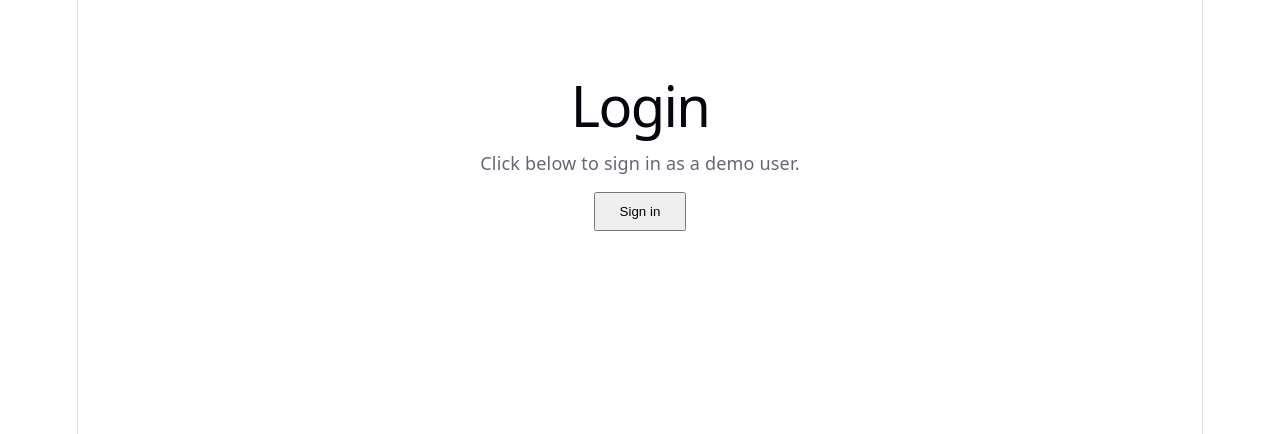
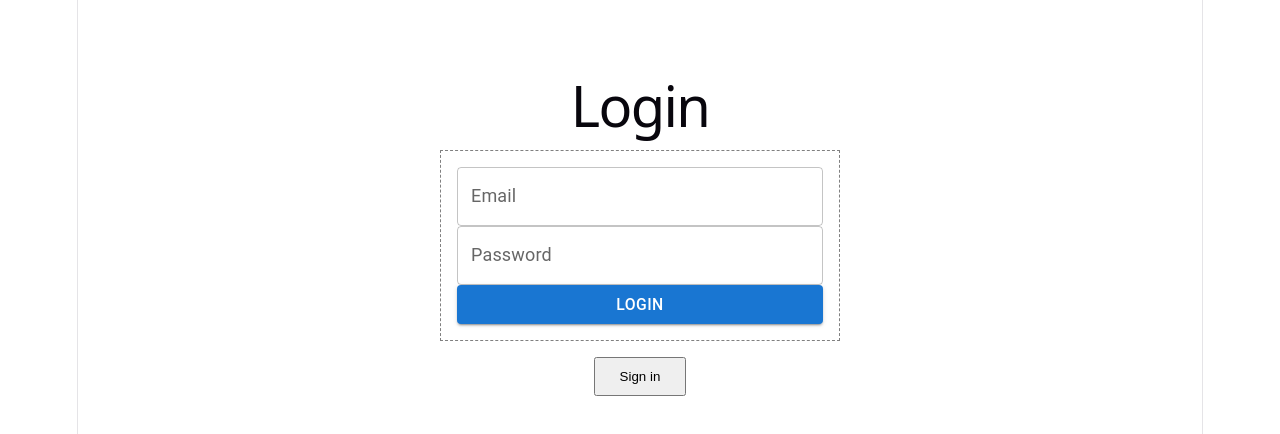
Before and after one commit to brahimelkaceh/frontend_project, a React (Vite) app: page /login in a window 1280 px wide. Shown: the top 434 px of the page. Built offline with nearby package versions, Linux system fonts and the light colour scheme.

Commit message:
formik+yup done

```diff
--- a/package.json
+++ b/package.json
@@ -19,10 +19,12 @@
     "@tanstack/react-query": "^5.95.2",
     "@tanstack/react-query-devtools": "^5.95.2",
     "axios": "^1.13.6",
+    "formik": "^2.4.9",
     "react": "^19.2.4",
     "react-dom": "^19.2.4",
     "react-redux": "^9.2.0",
-    "react-router-dom": "^7.13.2"
+    "react-router-dom": "^7.13.2",
+    "yup": "^1.7.1"
   },
   "devDependencies": {
     "@eslint/js": "^9.39.4",
--- /dev/null
+++ b/src/components/CreateUser/CreateUserPage.jsx
@@ -0,0 +1,112 @@
+import React from 'react'
+import FormField from '../FormField/FormField'
+import * as Yup from 'yup'
+import  Stack from '@mui/material/Stack'
+import { FormControl,MenuItem,Button ,Snackbar,FormHelperText} from '@mui/material'
+import InputLabel from '@mui/material/InputLabel'
+import Select from '@mui/material/Select'
+import { useFormik } from 'formik'
+import { useState } from 'react'
+import { useNavigate } from 'react-router-dom'
+
+
+
+
+const validationSchema = Yup.object({
+  name: Yup.string()
+    .min(2, 'Name must be at least 2 characters')
+    .required('Name is required'),
+  email: Yup.string()
+    .email('Enter a valid email address')
+    .required('Email is required'),
+  username: Yup.string()
+    .min(3, 'Username must be at least 3 characters')
+    .required('Username is required'),
+  phone: Yup.string()
+    .required('Phone is required'),
+  role: Yup.string()
+    .oneOf(['Admin', 'User', 'Viewer'], 'Select a valid role')
+    .required('Role is required'),
+})
+
+
+
+
+
+
+const CreateUserPage = () => {
+    const navigate = useNavigate()
+const [snackbarOpen, setSnackbarOpen] = useState(false)
+const formik = useFormik({
+ initialValues: {
+  name: '',
+  email: '',
+  username: '',
+  phone: '',
+  role: '',
+},
+  validationSchema,
+  onSubmit: (values, { resetForm }) => {
+  console.log('New user data:', values)
+  resetForm()
+  setSnackbarOpen(true)
+},
+})
+
+
+
+
+  return (
+     <Stack spacing={3} component="form" onSubmit={formik.handleSubmit} sx={{ p: 2, border: '1px dashed grey' }}>
+        <FormField name="name" label="Name" formik={formik} />
+        <FormField name="email" label="email" type="email" formik={formik} />
+        <FormField name="username" label="Username" formik={formik}/>
+        <FormField name="phone" label="Phone" formik={formik} type="number" />
+        <FormControl fullWidth error={formik.touched.role && Boolean(formik.errors.role)}>
+      <InputLabel id="role-label">Role</InputLabel>
+       <Select
+       labelId="role-label"
+       id="role"
+       name="role"
+       value={formik.values.role}
+        onChange={formik.handleChange}
+       onBlur={formik.handleBlur}
+       label="Role"
+  >
+    <MenuItem value="Admin">Admin</MenuItem>
+    <MenuItem value="User">User</MenuItem>
+    <MenuItem value="Viewer">Viewer</MenuItem>
+  </Select>
+  {formik.touched.role && formik.errors.role && (
+    <FormHelperText>{formik.errors.role}</FormHelperText>
+  )}
+</FormControl>
+     <Button
+  fullWidth
+  type="submit"
+  variant="contained"
+  disabled={formik.isSubmitting}
+>
+  Create User
+</Button>
+<Button onClick={() => navigate(`/users`)}>Cancel</Button>
+<Snackbar
+  open={snackbarOpen}
+  autoHideDuration={3000}
+  onClose={() => setSnackbarOpen(false)}
+  message="User created successfully!"
+/>
+    </Stack>
+
+  )
+}
+
+export default CreateUserPage
+
+
+
+//The error only shows after the user leaves the field because of formik.touched, which is set when onBlur={formik.handleBlur} is triggered.
+
+//the field input like when moving to next input won t show any error sign so onblur it validate the input after leaving the input
+
+//manually sets an error for a specific field. It is useful when validation depends on external logic like server responses or database checks
--- /dev/null
+++ b/src/components/FormField/FormField.jsx
@@ -0,0 +1,21 @@
+import  TextField  from "@mui/material/TextField"
+const FormField = ({ name, label, formik, type = 'text', multiline = false, rows }) => {
+  return (
+    <TextField
+      fullWidth
+      id={name}
+      name={name}
+      label={label}
+      type={type}
+      multiline={multiline}
+      rows={rows}
+      value={formik.values[name]}
+      onChange={formik.handleChange}
+      onBlur={formik.handleBlur}
+      error={formik.touched[name] && Boolean(formik.errors[name])}
+      helperText={formik.touched[name] && formik.errors[name]}
+    />
+  )
+}
+
+export default FormField
--- a/src/components/Layout/SideBar.jsx
+++ b/src/components/Layout/SideBar.jsx
@@ -14,6 +14,8 @@ const SideBar = () => {
           <Link to="/users">Users</Link>
           <Link to="/themetoogle">ThemeToogle</Link>
           <Link to="/wizard">Step Wizard</Link>
+            <Link to="/loginform">Loging Form</Link>
+             <Link to="/createuser">Create User</Link>
         </aside>
   )
 }
--- /dev/null
+++ b/src/components/LoginForm/LoginForm.jsx
@@ -0,0 +1,65 @@
+import React from 'react'
+import { useFormik } from 'formik'
+import * as Yup from 'yup'
+import TextField  from '@mui/material/TextField'
+import Button  from '@mui/material/Button'
+import { USERS_DATA } from '../../data/usersData'
+import FormField from '../FormField/FormField'
+  import Box from '@mui/material/Box';
+const validationSchema = Yup.object({
+  email: Yup.string()
+    .email('Enter a valid email address')
+    .required('Email is required'),
+  password: Yup.string()
+    .min(8, 'Password must be at least 8 characters')
+    .required('Password is required'),
+})
+
+
+
+
+
+const LoginForm = () => {
+
+const formik = useFormik({
+  initialValues: {
+    email: '',
+    password: '',
+  },
+  validationSchema,
+  onSubmit: (values, { setFieldError }) => {
+    const match = USERS_DATA.find(
+      (u) => u.email === values.email && u.password === values.password
+    )
+    if (match) {
+      console.log('Login successful:', match)
+    } else {
+      setFieldError('email', 'Invalid email or password')
+    }
+  },
+})
+
+
+
+
+
+
+
+  return (
+    <Box component="form" onSubmit={formik.handleSubmit} sx={{ p: 2, border: '1px dashed grey' }}>
+   <FormField name="email" label="Email" formik={formik} />
+<FormField name="password" label="Password" formik={formik} type="password" />
+<Button
+  fullWidth
+  type="submit"
+  variant="contained"
+  disabled={formik.isSubmitting}
+>
+  Login
+</Button>
+    </Box>
+  );
+}
+
+
+export default LoginForm
--- /dev/null
+++ b/src/data/usersData.js
@@ -0,0 +1,29 @@
+export const USERS_DATA = [
+  {
+    id: 1,
+    name: 'Sarah Johnson',
+    username: 'sarah.johnson',
+    email: 'sarah@example.com',
+    password: 'Password123',
+    role: 'Admin',
+    phone: '+1 (555) 000-0001',
+  },
+  {
+    id: 2,
+    name: 'John Smith',
+    username: 'john.smith',
+    email: 'john@example.com',
+    password: 'Password123',
+    role: 'User',
+    phone: '+1 (555) 000-0002',
+  },
+  {
+    id: 3,
+    name: 'Lisa Chen',
+    username: 'lisa.chen',
+    email: 'lisa@example.com',
+    password: 'Password123',
+    role: 'Viewer',
+    phone: '+1 (555) 000-0003',
+  },
+]
--- a/src/pages/LoginPage.jsx
+++ b/src/pages/LoginPage.jsx
@@ -1,6 +1,6 @@
 import { useAuth } from '../hooks/useAuth'
 import { useNavigate } from 'react-router-dom'
-
+import LoginForm from '../components/LoginForm/LoginForm'
 export default function LoginPage() {
   const { login } = useAuth()
   const navigate = useNavigate()
@@ -13,7 +13,7 @@ export default function LoginPage() {
   return (
     <div style={{ padding: '60px', maxWidth: '400px', margin: '0 auto' }}>
       <h1>Login</h1>
-      <p>Click below to sign in as a demo user.</p>
+ <LoginForm/>
       <button onClick={handleLogin} style={{ padding: '10px 24px', marginTop: '16px' }}>
         Sign in
       </button>
--- a/src/pages/UserList/UserListPage.jsx
+++ b/src/pages/UserList/UserListPage.jsx
@@ -43,7 +43,7 @@ if (!users?.length) return (
     <Typography variant="h4">
       Users
     </Typography>
-
+   <Button onClick={() => navigate(`/createuser`)}>+Create User</Button>
       {users.map((user) => (
          <Stack key={user.id}  spacing={2}>
         <UserCard id={user.id} name={user.name} role={user.role} />
```
Also changed, not shown: src/router/index.jsx (+5 -2 lines), 1 other file (tests, documents, lock files or other folders).
